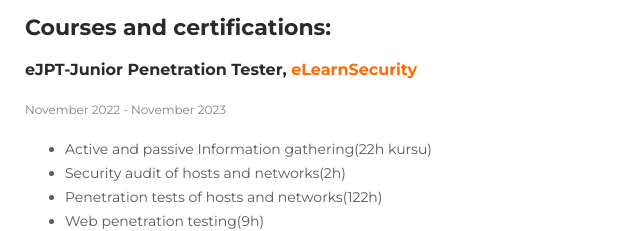
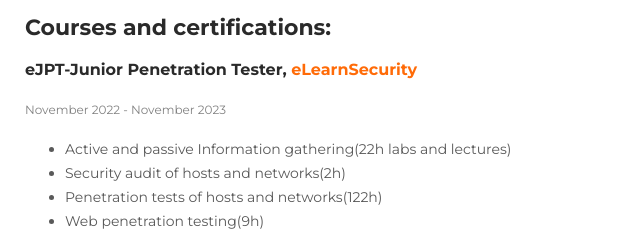
Before and after one commit to FiedorPw/CV, a plain HTML site: page index.html in a window 1280 px wide. Shown: the part 1671-1902 px from the top of the page, 473-1113 px from the left. Drawn offline with Linux system fonts and the light colour scheme.

Commit message:
kursy kuuuuuuuuuuurwa politerowane hauuujjjj aa

```diff
--- a/index.html
+++ b/index.html
@@ -267,7 +267,7 @@
             <p class="education-time">November 2022 -  November 2023</p>
             <ul class="experience">
               <li class="experience-item">
-              Active and passive Information gathering(22h kursu)
+              Active and passive Information gathering(22h labs and lectures)
                 </li>
               <li class="experience-item">
               Security audit of hosts and networks(2h)
```
